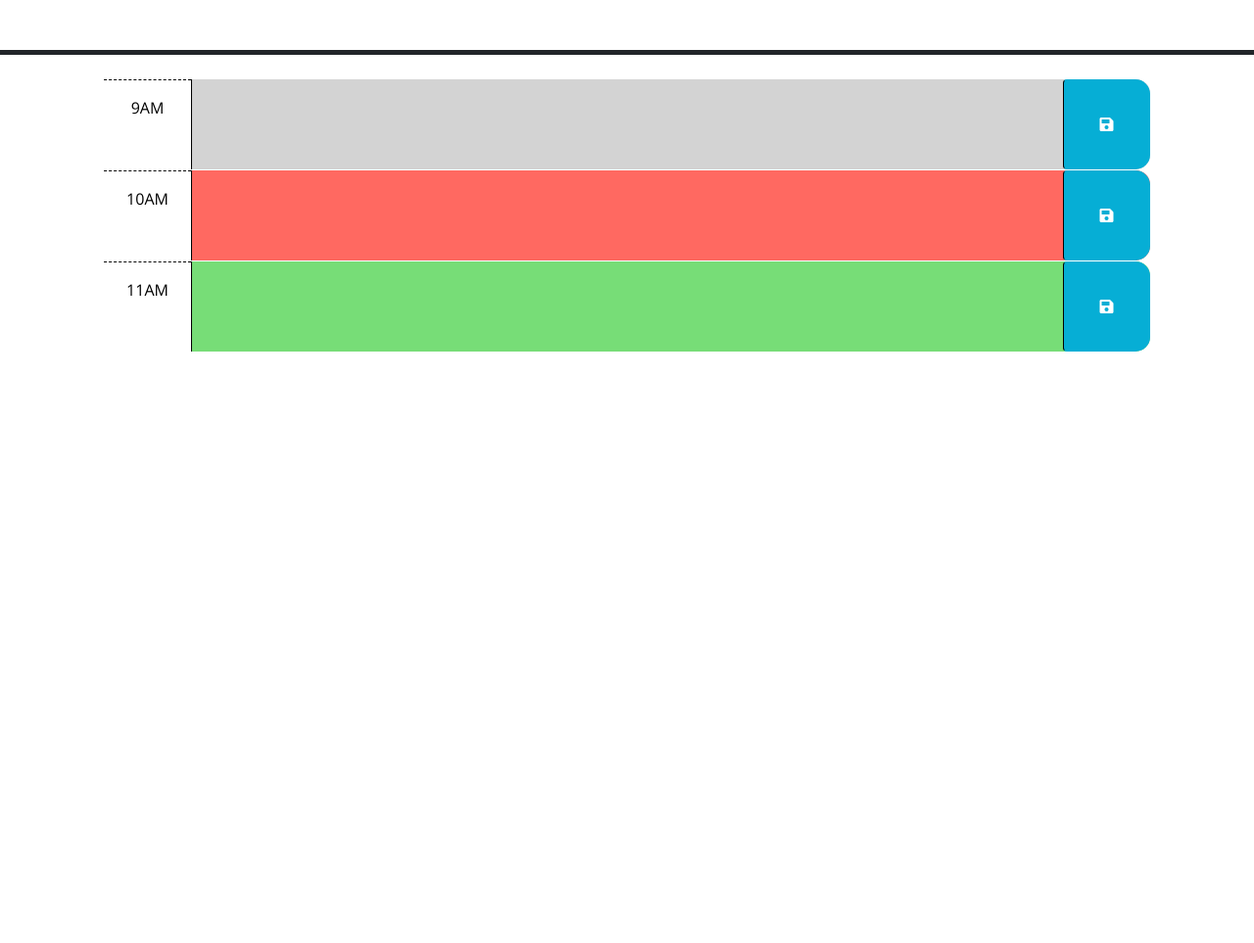
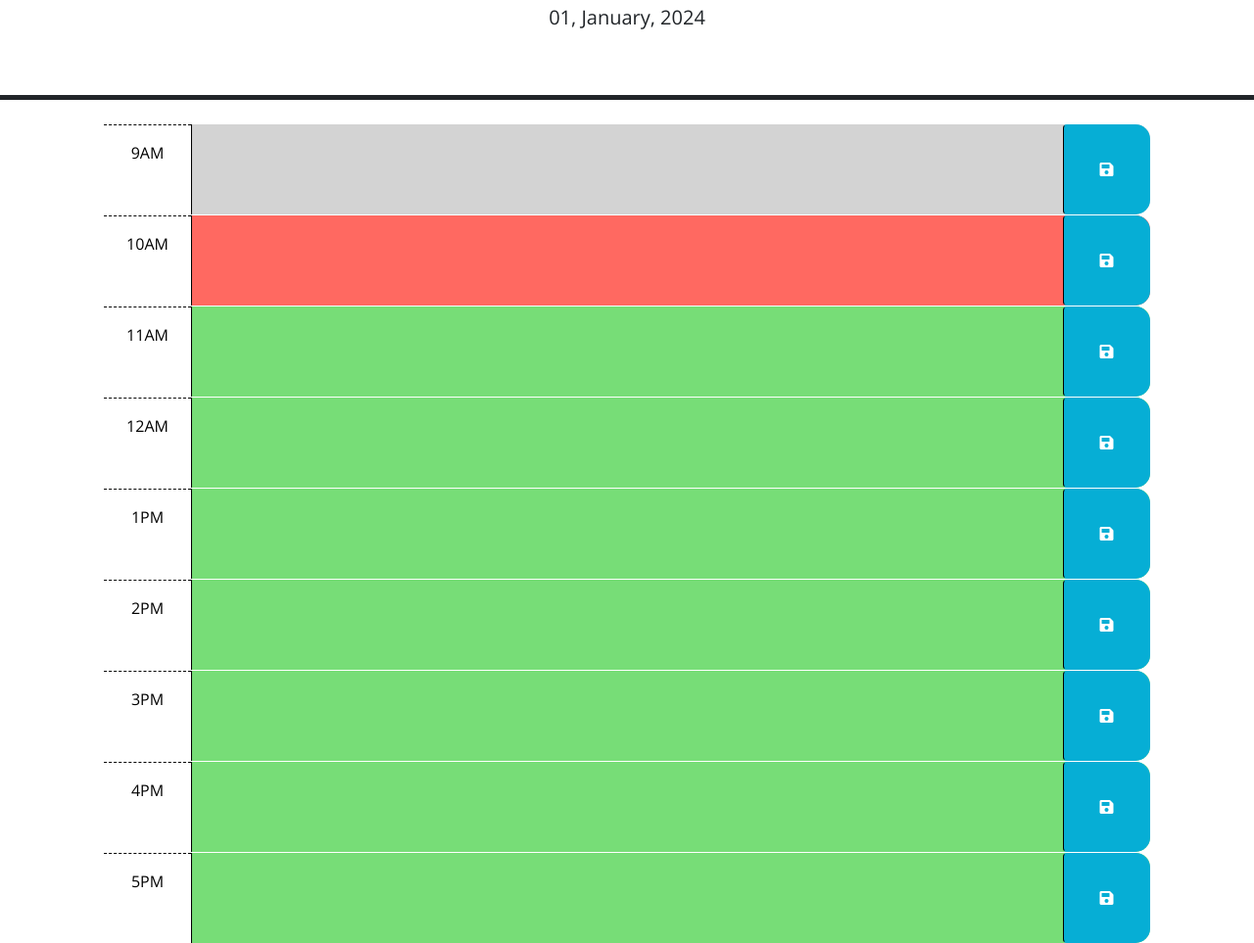
Before and after one commit to heatherhannink/calendar, a plain HTML site: page calendar.html in a window 1280 px wide. Shown: the part 176-1139 px from the top of the page at 98% size. Before the commit the page ends 800 px from the top, so only its background shows below. Drawn offline with nearby package versions, Linux system fonts and the light colour scheme.

Commit message:
add js code, color block, time blocks

```diff
--- a/calendar.html
+++ b/calendar.html
@@ -66,6 +66,54 @@
         </button>
       </div>
 
+      <div id="hour-12" class="row time-block future">
+        <div class="col-2 col-md-1 hour text-center py-3">12AM</div>
+        <textarea class="col-8 col-md-10 description" rows="3"> </textarea>
+        <button class="btn saveBtn col-2 col-md-1" aria-label="save">
+          <i class="fas fa-save" aria-hidden="true"></i>
+        </button>
+      </div>
+
+      <div id="hour-13" class="row time-block future">
+        <div class="col-2 col-md-1 hour text-center py-3">1PM</div>
+        <textarea class="col-8 col-md-10 description" rows="3"> </textarea>
+        <button class="btn saveBtn col-2 col-md-1" aria-label="save">
+          <i class="fas fa-save" aria-hidden="true"></i>
+        </button>
+      </div>
+
+      <div id="hour-14" class="row time-block future">
+        <div class="col-2 col-md-1 hour text-center py-3">2PM</div>
+        <textarea class="col-8 col-md-10 description" rows="3"> </textarea>
+        <button class="btn saveBtn col-2 col-md-1" aria-label="save">
+          <i class="fas fa-save" aria-hidden="true"></i>
+        </button>
+      </div>
+
+      <div id="hour-15" class="row time-block future">
+        <div class="col-2 col-md-1 hour text-center py-3">3PM</div>
+        <textarea class="col-8 col-md-10 description" rows="3"> </textarea>
+        <button class="btn saveBtn col-2 col-md-1" aria-label="save">
+          <i class="fas fa-save" aria-hidden="true"></i>
+        </button>
+      </div>
+
+      <div id="hour-16" class="row time-block future">
+        <div class="col-2 col-md-1 hour text-center py-3">4PM</div>
+        <textarea class="col-8 col-md-10 description" rows="3"> </textarea>
+        <button class="btn saveBtn col-2 col-md-1" aria-label="save">
+          <i class="fas fa-save" aria-hidden="true"></i>
+        </button>
+      </div>
+
+      <div id="hour-17" class="row time-block future">
+        <div class="col-2 col-md-1 hour text-center py-3">5PM</div>
+        <textarea class="col-8 col-md-10 description" rows="3"> </textarea>
+        <button class="btn saveBtn col-2 col-md-1" aria-label="save">
+          <i class="fas fa-save" aria-hidden="true"></i>
+        </button>
+      </div>
+
     <script src="https://code.jquery.com/jquery-3.4.1.min.js"></script>
     <script
       src="https://cdn.jsdelivr.net/npm/dayjs@1.11.3/dayjs.min.js"
--- a/script.js
+++ b/script.js
@@ -1,7 +1,56 @@
 //create schedule//
-let date = dayjs() ("DD, MMMM, YYYY");
+const hoursArr = document.querySelectorAll(".time-block");
+
+const now =dayjs().format ("H")
+
+//get the squares color coded//
+for (let i=0; i<hoursArr.length; i++){
+    const hour = hoursArr[i].id.substring(5)
+
+    if(now === hour){
+        hoursArr[i].setAttribute('class, row time-block present')
+    }
+}
+
+
+
+
+
+// save data to local storage - done
+
+const buttonArr = document.querySelectorAll('button')
+const textAreaArr = document.querySelectorAll('.description')
+
+for (let i = 0; i < buttonArr.length; i++){
+    const clickHandler = () => {
+        const text = textAreaArr[i].value;
+        localStorage.setItem(i, text)
+
+    }
+
+    buttonArr[i].addEventListener('click', clickHandler)
+}
+
+
+// get data from local storage
+
+// loop
+
+// localStorage.getItem()
+
+//textAreaArr[i].value = whatever came back from local
+
+
+
+var currentHour = dayjs().hour();
+let date = dayjs().format ("DD, MMMM, YYYY");
 console.log (date);
 //current day is displayed at top when you open//
+let currentDay = document.querySelector ('#currentDay');
+
+let paragraph = document.createElement("p");
+paragraph.innerText = date;
+currentDay.appendChild(paragraph);
 
 //present time blocks for 9-5//
 
@@ -10,11 +59,6 @@ console.log (date);
 //when you click timeblock you can enter event//
 
 //when i click save text is saved into local storage//
-
+//localStorage.setItem()//
 //when i hit refresh saved event persists//
-
-//npm install dayjs//
-//# or//
-//yarn add dayjs//
-//# or//
-//pnpm add dayjs//
+//localStorage.getItem()//
```
